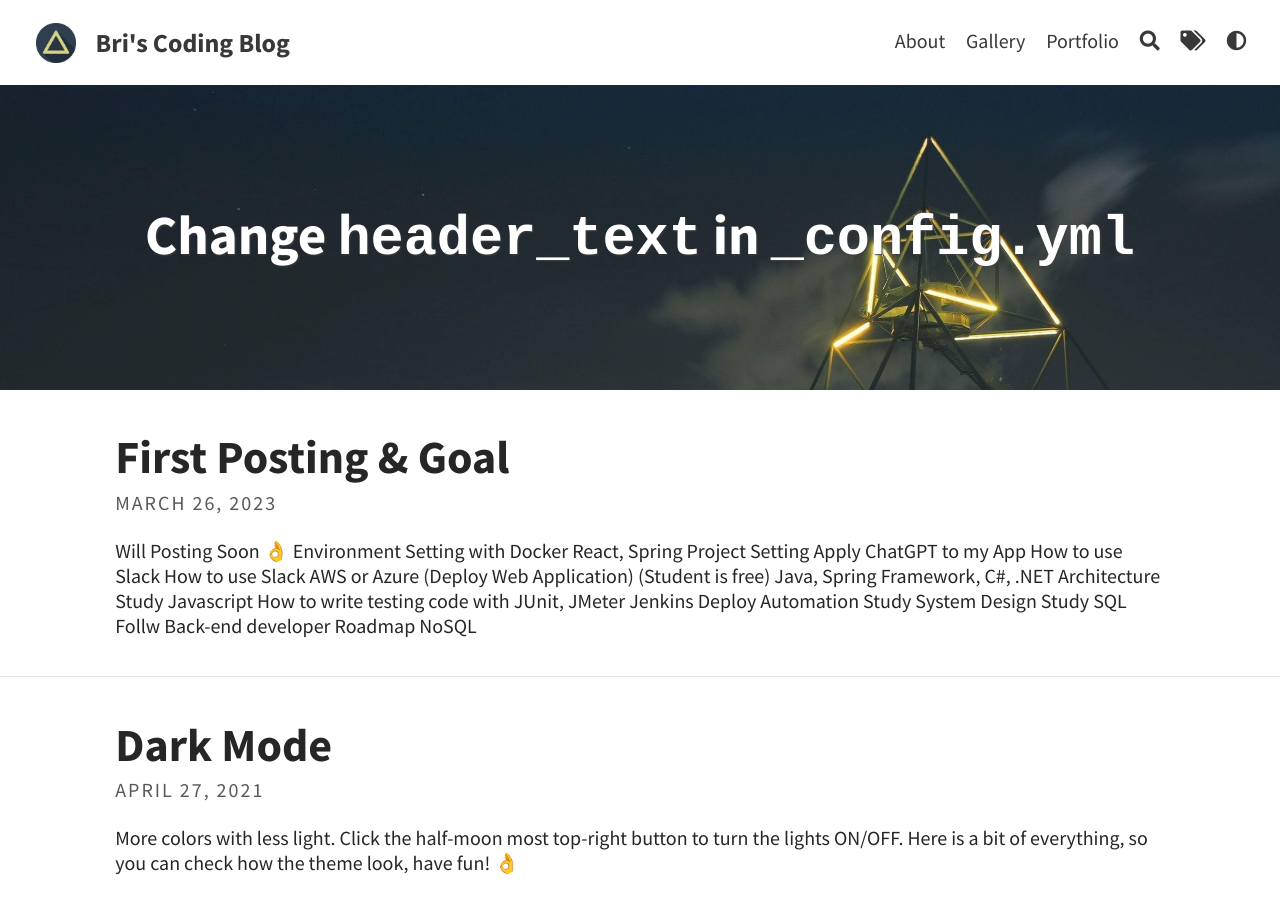
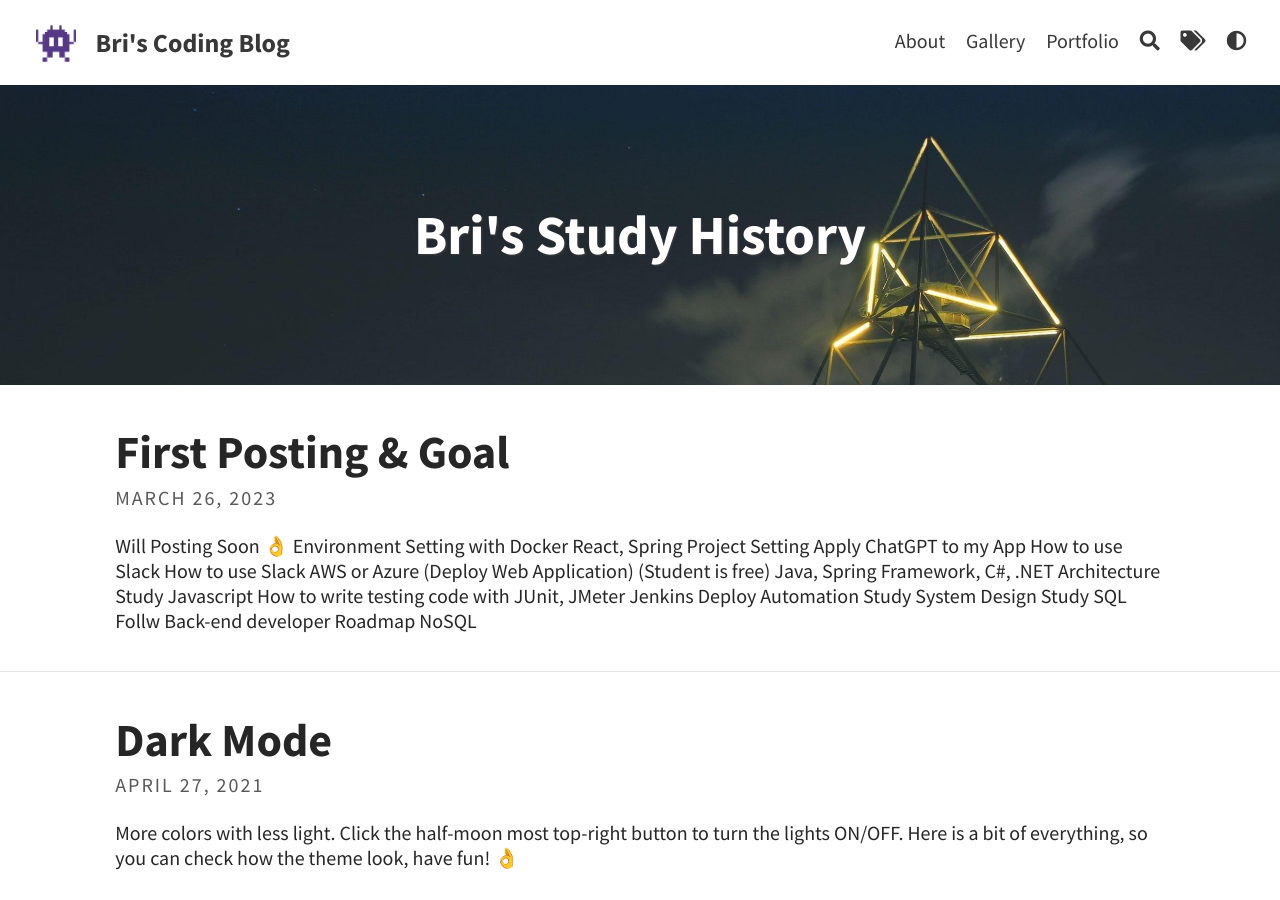
Before and after one commit to developNY/developNY.github.io, a Jekyll site: the page built from index.html, in a window 1280 px wide and 900 px high. Built offline with Jekyll 4.4.1, drawn with Linux system fonts in a browser that asks for light colours; a script that is not in the unit is left out; the list of posts is cut into pages by our own code.

Commit message:
Change Title, icon

```diff
--- a/_config.yml
+++ b/_config.yml
@@ -5,11 +5,11 @@
 # THEME-SPECIFIC CONFIGURATION
 title: Bri's Coding Blog                                # site's title
 description: "A website with blog posts and pages"      # used by search engines
-avatar: assets/img/triangle.png                         # Empty for no avatar in navbar
-favicon: assets/favicon.ico                             # Icon displayed in the tab
+avatar: assets/img/robot.png                       # Empty for no avatar in navbar
+favicon: assets/img/robot.png                             # Icon displayed in the tab
 
 # Header and footer text
-header_text: Change <code>header_text</code> in <code>_config.yml</code>  # Change Blog header text
+header_text: Bri's Study History  # Change Blog header text
 header_feature_image: assets/img/header/triangular.jpeg
 header_feature_image_responsive: true
 footer_text: >
```
Also changed, not shown: assets/img/robot.png (added).
